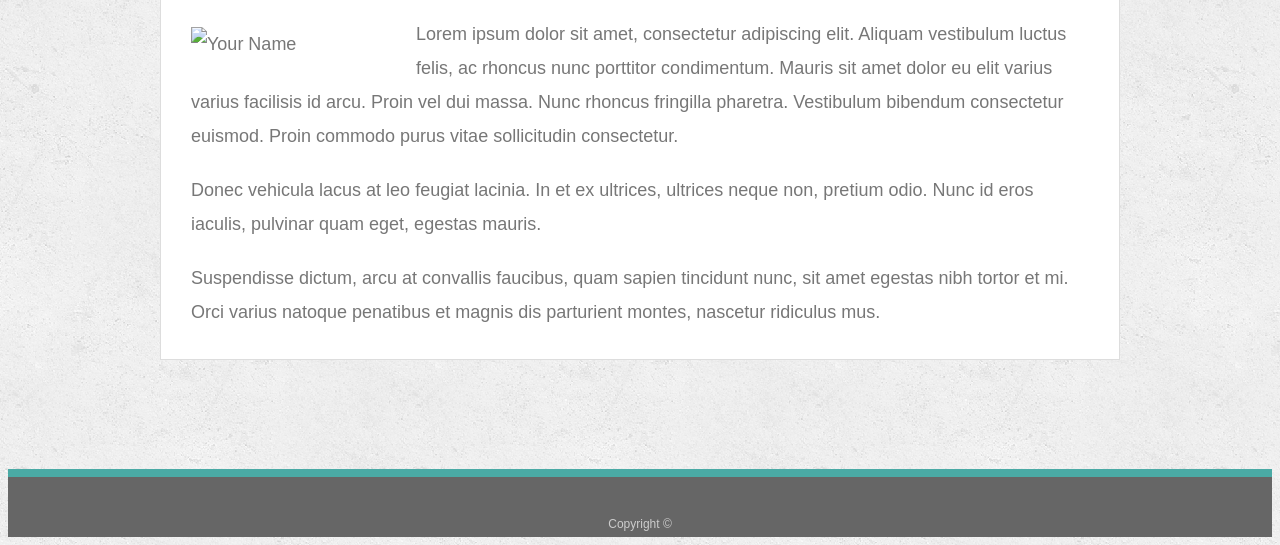
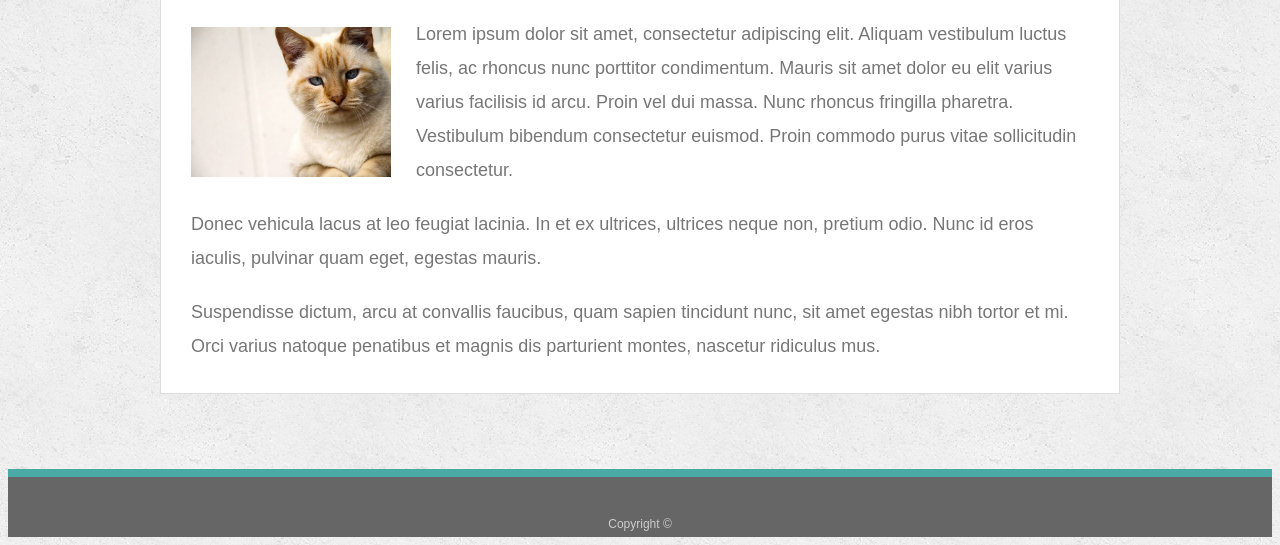
Before and after one commit to Vakenji/Responsive-Portfolio, a plain HTML site: page index.html in a window 1280 px wide. Shown: the part 269-814 px from the top of the page. Drawn offline with Linux system fonts and the light colour scheme.

Commit message:
<COMMENT>

```diff
--- a/index.html
+++ b/index.html
@@ -25,7 +25,7 @@
     <section class="main-section" id="about">
       <h1>About Me</h1>
 
-      <img src="assets/images/cat.jpg" class="auth-image" alt="Your Name">
+      <img src="images/cat.jpg" class="auth-image" alt="Your Name">
 
       <p>Lorem ipsum dolor sit amet, consectetur adipiscing elit. Aliquam vestibulum luctus felis, ac rhoncus nunc porttitor condimentum. Mauris sit amet dolor eu elit varius varius facilisis id arcu. Proin vel dui massa. Nunc rhoncus fringilla pharetra. Vestibulum bibendum consectetur euismod. Proin commodo purus vitae sollicitudin consectetur.</p>
 
```
